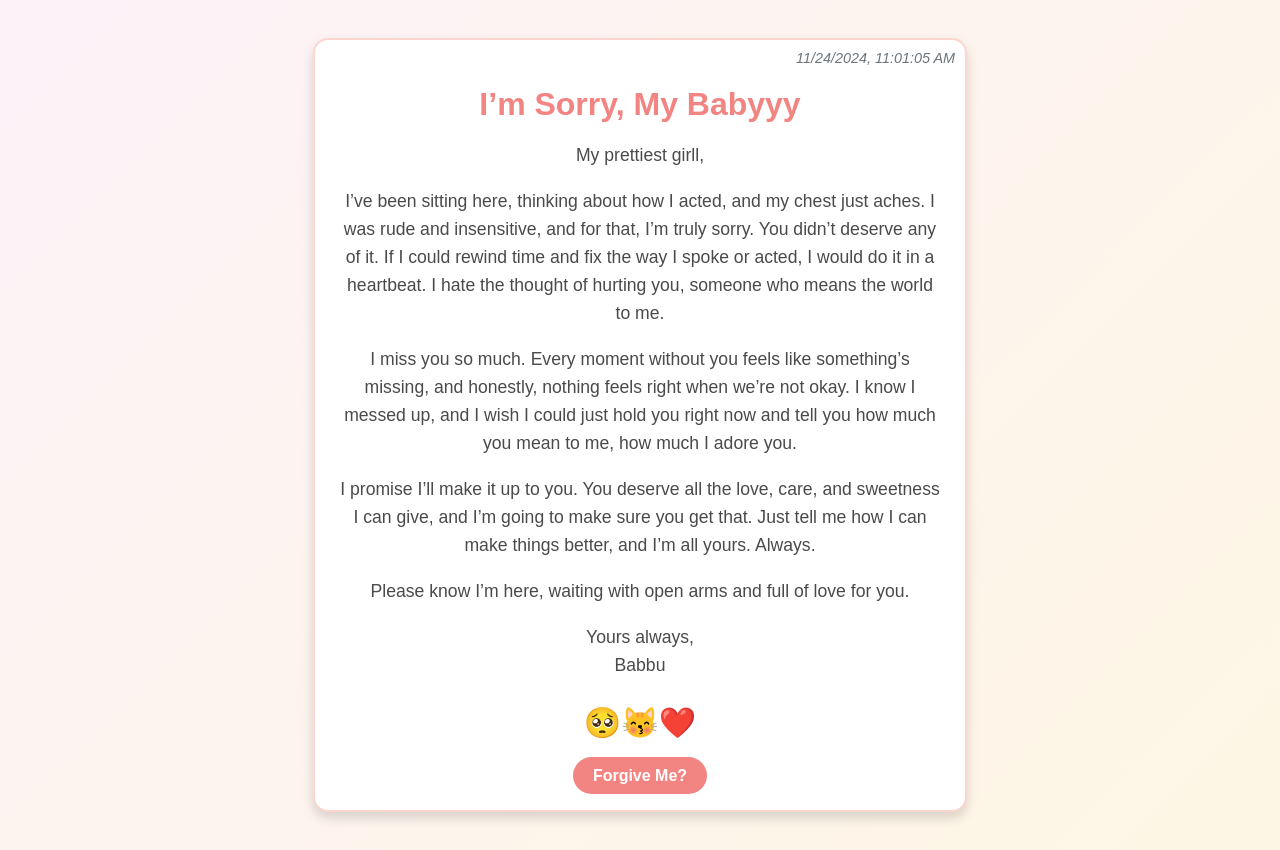
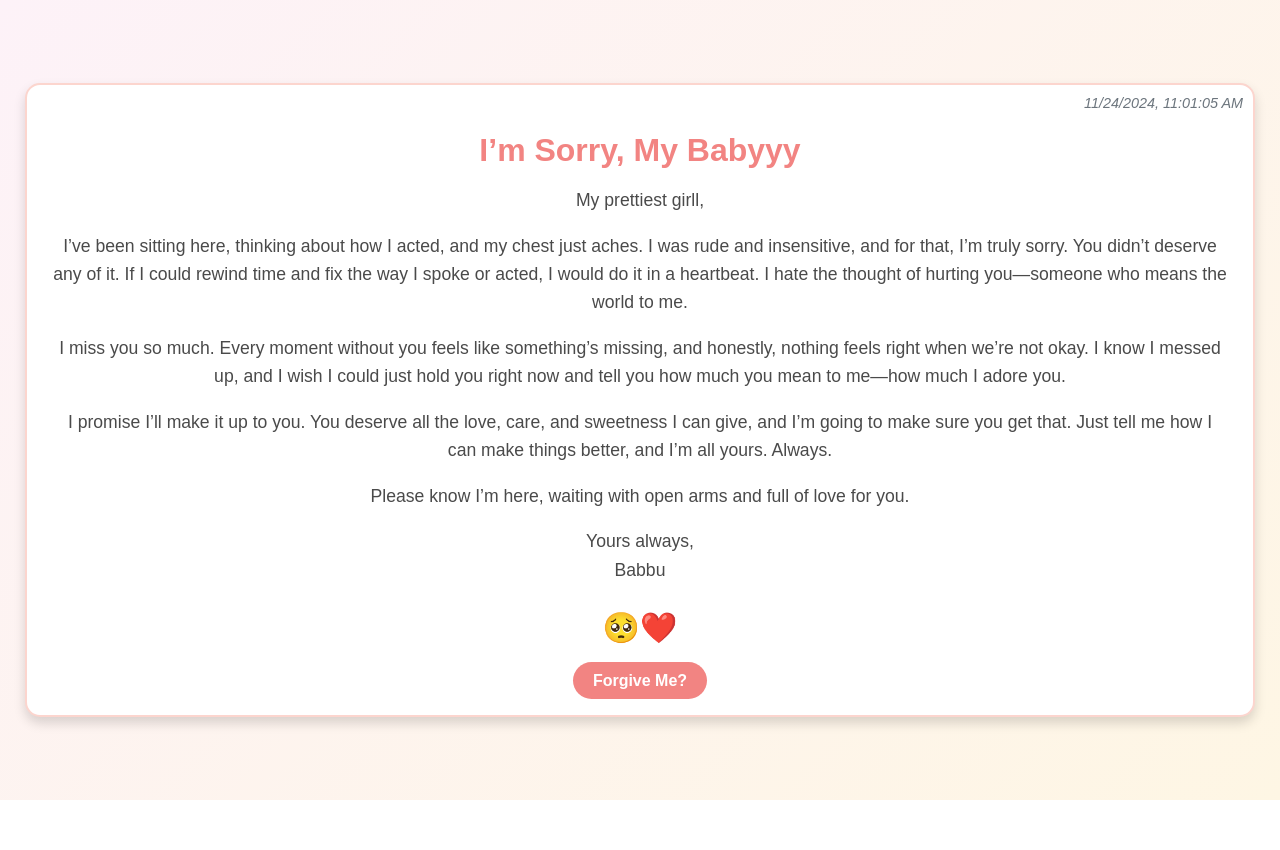
Before and after one commit to faiz052/sorry_letter, a plain HTML site: page index.html in a window 1280 px wide. After the commit the page ends 800 px from the top, so only its background shows below. Drawn offline with Linux system fonts and the light colour scheme.

Commit message:
Update index.html

```diff
--- a/index.html
+++ b/index.html
@@ -2,9 +2,10 @@
 <html lang="en">
 <head>
   <meta charset="UTF-8">
-  <meta name="viewport" content="width=device-width, initial-scale=1.0">
-  <title>wishy baby</title>
+  <meta name="viewport" content="width=device-width, initial-scale=1.0, viewport-fit=cover">
+  <title>wishy baby 😽</title>
   <style>
+
     body {
       font-family: 'Arial', sans-serif;
       background: linear-gradient(135deg, #fdf2f8, #fef6e4);
@@ -14,8 +15,13 @@
       display: flex;
       justify-content: center;
       align-items: center;
-      height: 100vh;
+      min-height: 100vh;
+      height: 100%;
+      box-sizing: border-box;
+      flex-wrap: wrap;
     }
+
+
     .container {
       max-width: 600px;
       background-color: #ffffff;
@@ -26,25 +32,34 @@
       animation: fadeIn 2s ease-out;
       text-align: center;
       position: relative;
+      overflow-y: auto;
+      max-height: 90vh;
     }
+
     h1 {
       color: #f28482;
       font-size: 2em;
       margin-bottom: 10px;
       animation: slideIn 1.5s ease-in-out;
     }
+
     p {
       margin-bottom: 15px;
       line-height: 1.6;
       font-size: 1.1em;
     }
+
+
     .emoji {
       font-size: 30px;
       margin-top: 20px;
     }
+
+
     .cta {
       margin-top: 20px;
     }
+
     .cta a {
       text-decoration: none;
       color: #ffffff;
@@ -54,10 +69,13 @@
       font-weight: bold;
       transition: background-color 0.3s, transform 0.3s;
     }
+
     .cta a:hover {
       background-color: #e5989b;
       transform: scale(1.05);
     }
+
+    /* Clock styling */
     .clock {
       font-size: 0.9em;
       font-style: italic;
@@ -67,7 +85,7 @@
       right: 10px;
     }
 
-    /* Animations */
+
     @keyframes fadeIn {
       from {
         opacity: 0;
@@ -89,6 +107,14 @@
         transform: translateX(0);
       }
     }
+
+
+    body {
+      padding: calc(25px + env(safe-area-inset-top)) 25px calc(25px + env(safe-area-inset-bottom)) 25px;
+    }
+    .container {
+      max-width: calc(100% - env(safe-area-inset-left) - env(safe-area-inset-right));
+    }
   </style>
 </head>
 <body>
@@ -97,12 +123,12 @@
   <div class="clock" id="currentTime"></div>
   <h1>I’m Sorry, My Babyyy</h1>
   <p>My prettiest girll,</p>
-  <p>I’ve been sitting here, thinking about how I acted, and my chest just aches. I was rude and insensitive, and for that, I’m truly sorry. You didn’t deserve any of it. If I could rewind time and fix the way I spoke or acted, I would do it in a heartbeat. I hate the thought of hurting you, someone who means the world to me.</p>
-  <p>I miss you so much. Every moment without you feels like something’s missing, and honestly, nothing feels right when we’re not okay. I know I messed up, and I wish I could just hold you right now and tell you how much you mean to me, how much I adore you.</p>
+  <p>I’ve been sitting here, thinking about how I acted, and my chest just aches. I was rude and insensitive, and for that, I’m truly sorry. You didn’t deserve any of it. If I could rewind time and fix the way I spoke or acted, I would do it in a heartbeat. I hate the thought of hurting you—someone who means the world to me.</p>
+  <p>I miss you so much. Every moment without you feels like something’s missing, and honestly, nothing feels right when we’re not okay. I know I messed up, and I wish I could just hold you right now and tell you how much you mean to me—how much I adore you.</p>
   <p>I promise I’ll make it up to you. You deserve all the love, care, and sweetness I can give, and I’m going to make sure you get that. Just tell me how I can make things better, and I’m all yours. Always.</p>
   <p>Please know I’m here, waiting with open arms and full of love for you.</p>
   <p class="signature">Yours always, <br> Babbu</p>
-  <p class="emoji">🥺😽❤️</p>
+  <p class="emoji">🥺❤️</p>
   <div class="cta">
     <a href="photo.html">Forgive Me?</a>
   </div>
```
